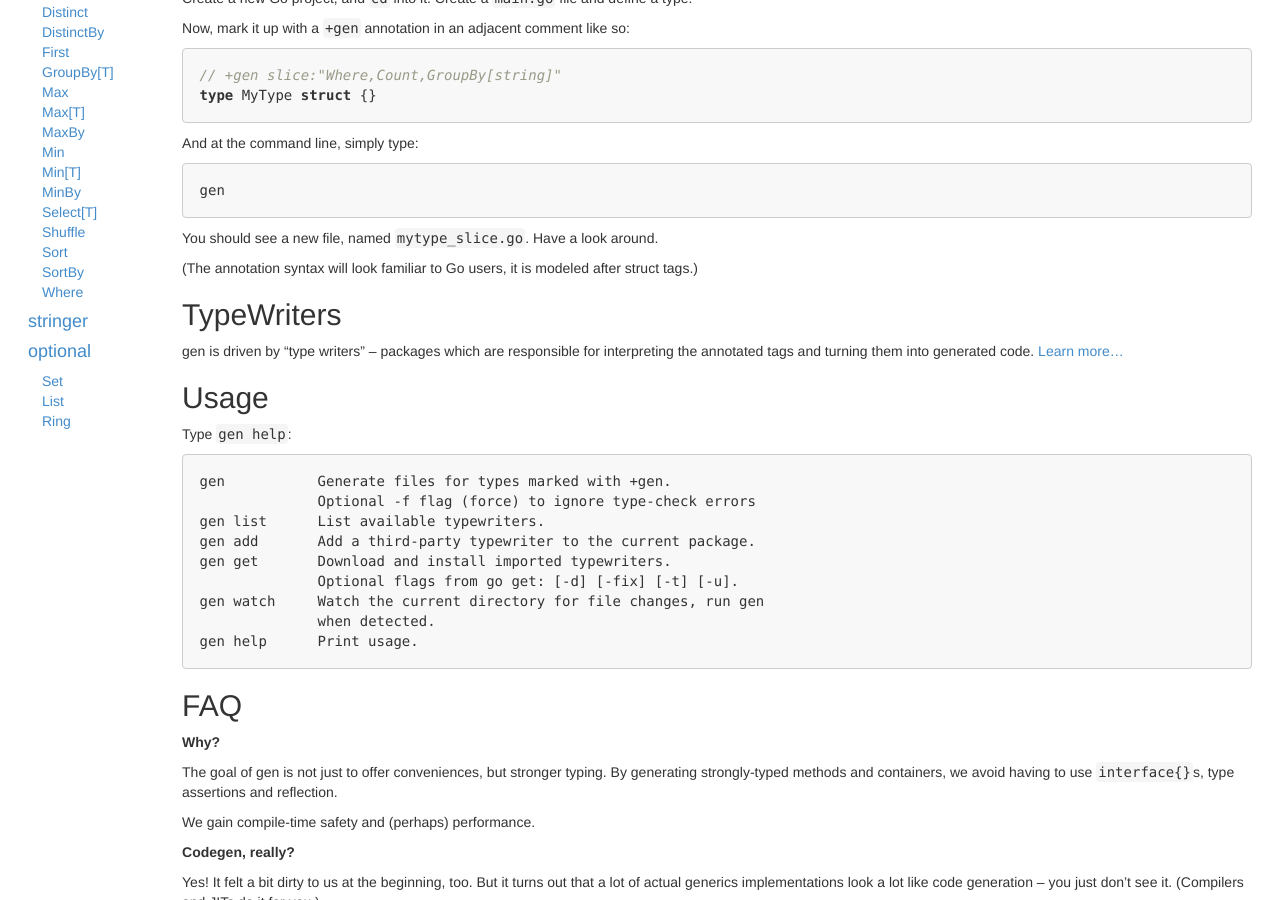
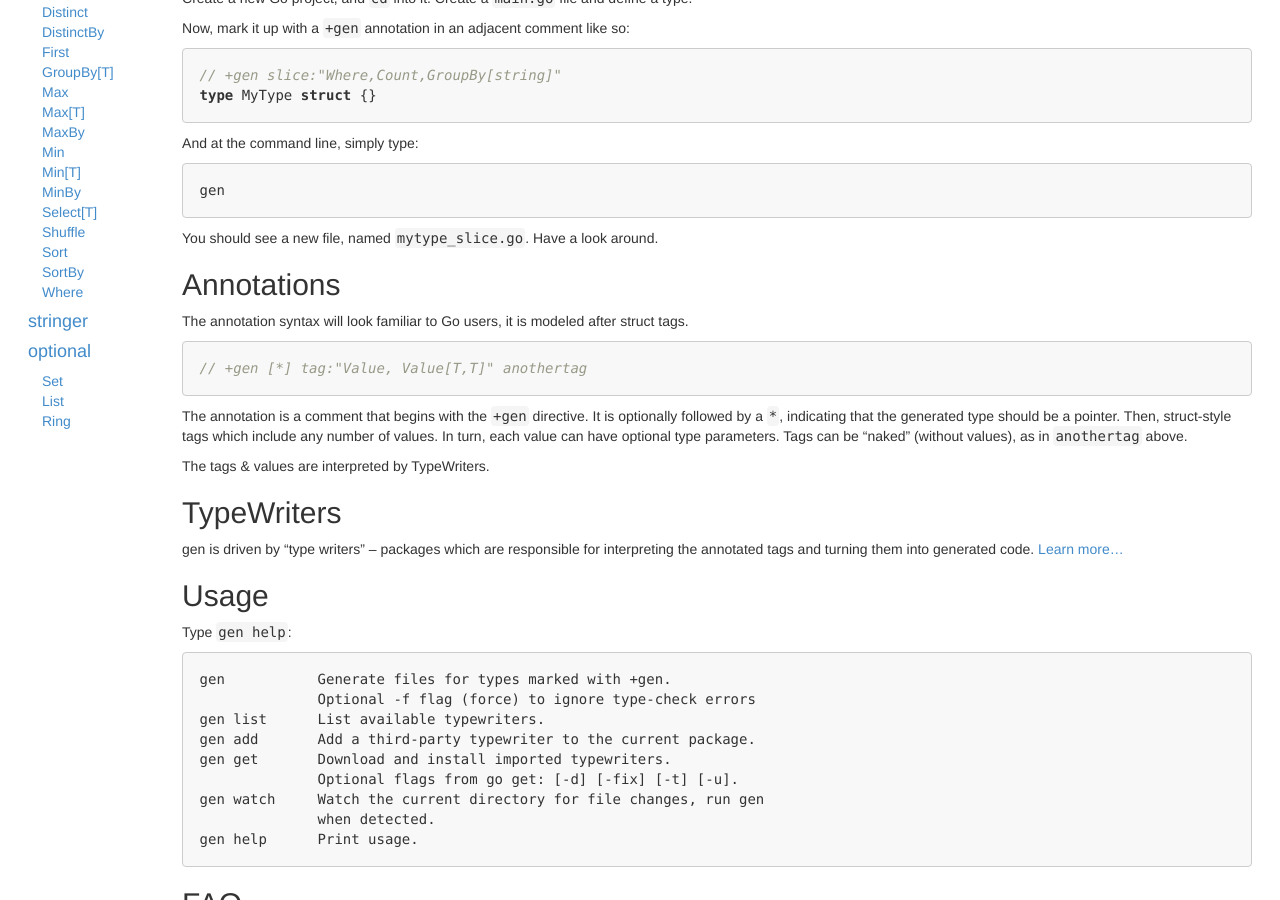
Before and after one commit to clipperhouse/gen, a Jekyll site: the page built from index.md, in a window 1280 px wide and 900 px high, scrolled down 356 px. Built offline with Jekyll 4.4.1, drawn with Linux system fonts in a browser that asks for light colours.

Commit message:
annotation syntax

```diff
--- a/index.md
+++ b/index.md
@@ -30,7 +30,15 @@ And at the command line, simply type:
 
 You should see a new file, named `mytype_slice.go`. Have a look around.
 
-(The annotation syntax will look familiar to Go users, it is modeled after struct tags.)
+## Annotations
+
+The annotation syntax will look familiar to Go users, it is modeled after struct tags.
+
+	// +gen [*] tag:"Value, Value[T,T]" anothertag
+
+The annotation is a comment that begins with the `+gen` directive. It is optionally followed by a `*`, indicating that the generated type should be a pointer. Then, struct-style tags which include any number of values. In turn, each value can have optional type parameters. Tags can be "naked" (without values), as in `anothertag` above.
+
+The tags & values are interpreted by TypeWriters.
 
 ## TypeWriters
 
```
